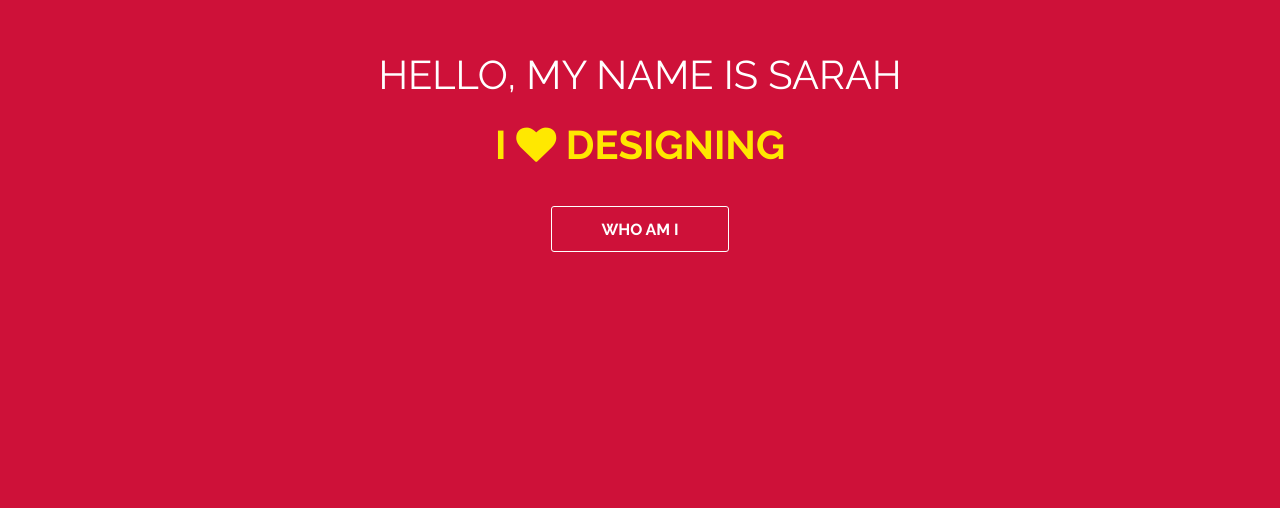
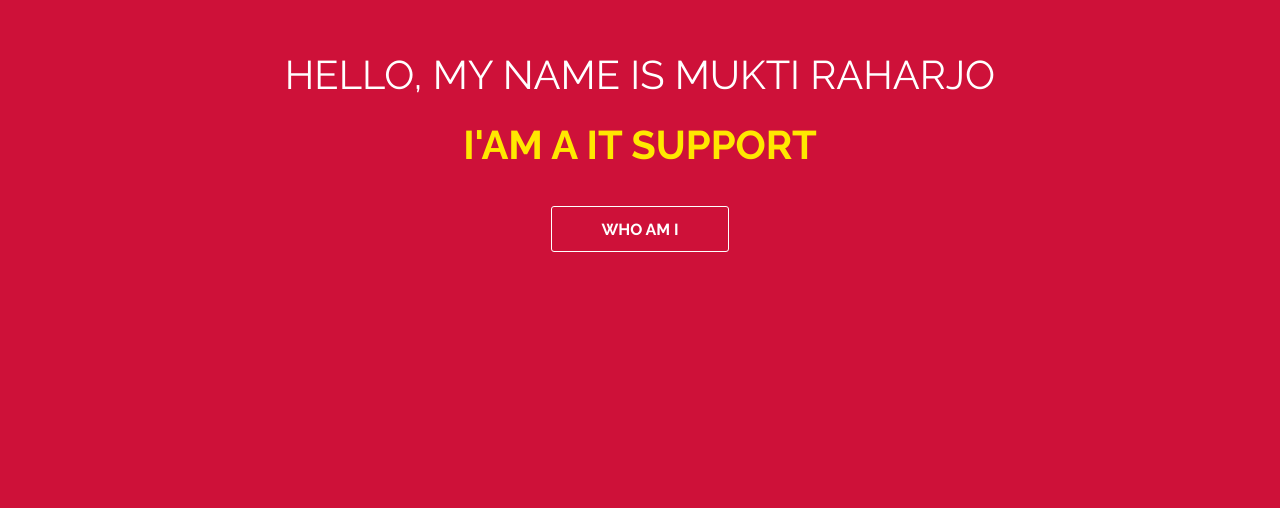
Before and after one commit to raharjomukti/portofolio-new, a plain HTML site: page index.html in a window 1280 px wide. Shown: the part 142-656 px from the top of the page. Drawn offline with Linux system fonts and the light colour scheme.

Commit message:
Update index.html

```diff
--- a/index.html
+++ b/index.html
@@ -9,7 +9,7 @@ Licence: Creative Commons Attribution 3.0** - http://creativecommons.org/license
 <head>
 <meta charset="utf-8">
 <meta name="viewport" content="width=device-width, maximum-scale=1">
-<title>Wow Portfolio Multi Purpose HTML5 Template | Webthemez</title>
+<title>Raharjomukti Portofolio | 2025</title>
 <link rel="icon" href="favicon.png" type="image/png">
 <link href="css/bootstrap.min.css" rel="stylesheet" type="text/css">
 <link rel="stylesheet" href="js/fancybox/jquery.fancybox.css" type="text/css" media="screen" />
@@ -35,7 +35,7 @@ Licence: Creative Commons Attribution 3.0** - http://creativecommons.org/license
           <div class="col-md-12">
 
             <div class="top_left_cont zoomIn wow animated">
-              <h2>Hello, my name is Sarah<br> <strong>I <i class="fa fa-heart"></i> Designing</strong></h2>
+              <h2>Hello, my name is Mukti Raharjo<br> <strong>I'am a IT Support</strong></h2>
 
                 <div class="underline"></div>
               <a href="#aboutUs" class="read_more2">Who Am I</a> </div>
```
